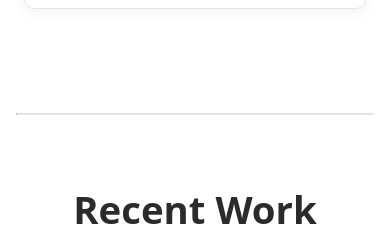
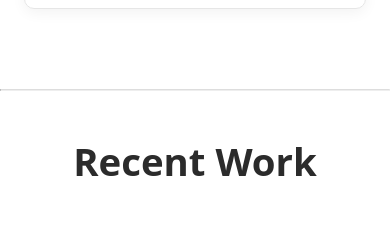
Before and after one commit to bheys/sunnyhomellc-website, a plain HTML site: page index.html in a window 390 px wide. Shown: the part 2348-2574 px from the top of the page. Drawn offline with Linux system fonts and the light colour scheme; a web font is replaced by a local one.

Commit message:
Update hr margins on mobile

```diff
--- a/style.css
+++ b/style.css
@@ -855,7 +855,7 @@ hr {
 }
 
 hr {
-  margin: 1.5em 1em;
+  margin: 0em 0em;
 }
 
 }
```
